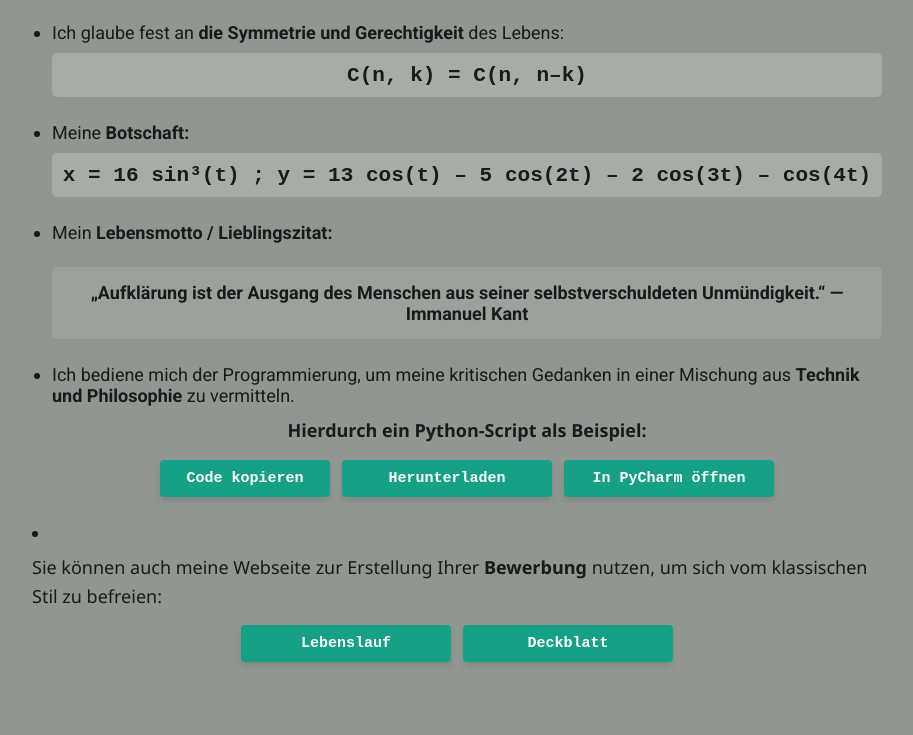
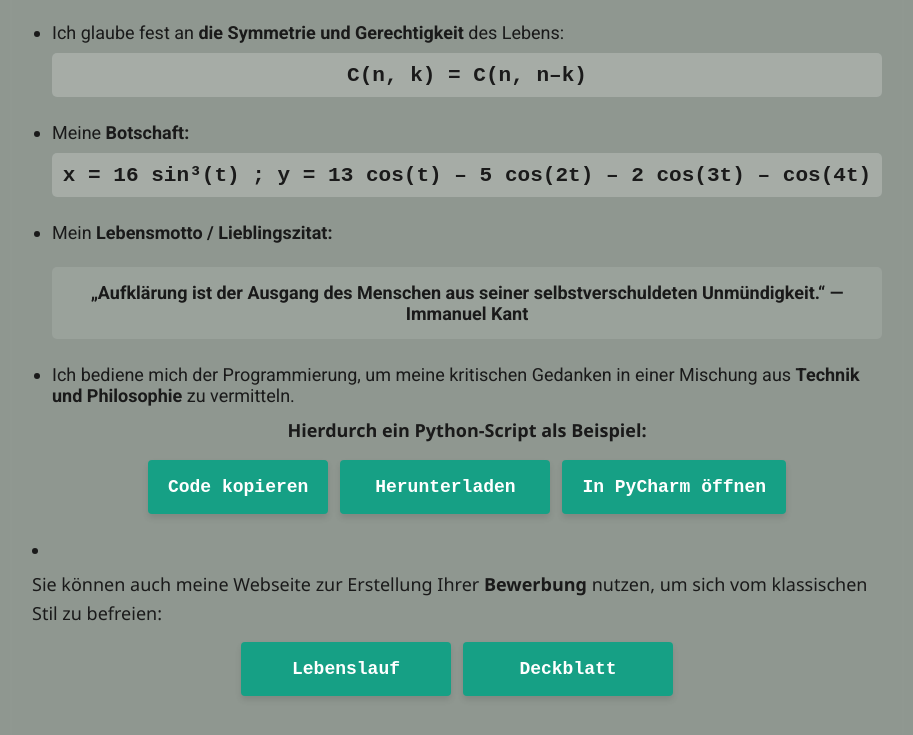
Before and after one commit to mahmoudmosa1000-netizen/mahmoudmosa-netizenhi.github.io, a plain HTML site: page index.html in a window 1280 px wide. Shown: the part 1317-2052 px from the top of the page, without its empty margins (183-1096 px from the left). Drawn offline with Linux system fonts and the light colour scheme.

Commit message:
Update padding and font size for .py-btn class

```diff
--- a/style.css
+++ b/style.css
@@ -92,12 +92,12 @@ a:hover {
   background-color: #16a085;
   color: white;
   border: none;
-  padding: 10px 20px;
+  padding: 17px 20px;
   border-radius: 4px;
   cursor: pointer;
   font-family: "Courier New", Courier, monospace;
   font-weight: bold;
-  font-size: 15px;
+  font-size: 18px;
   box-shadow: 0 4px 6px rgba(0,0,0,0.1);
   transition: background-color 0.2s, transform 0.2s;
   text-decoration: none;
```
